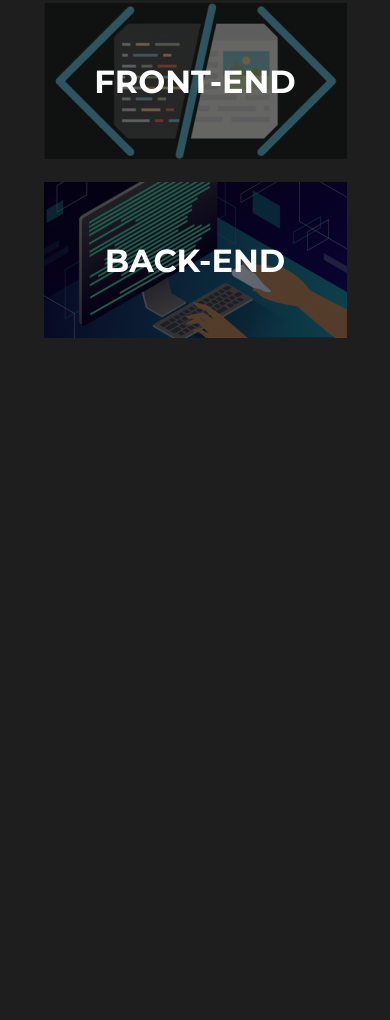
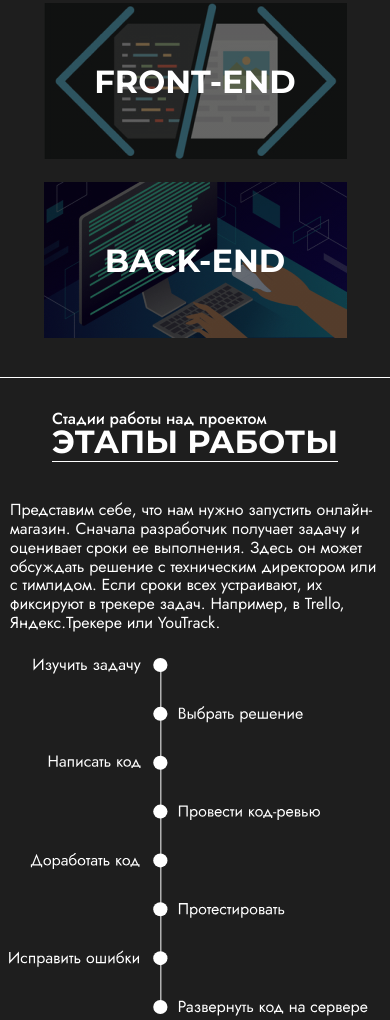
Before and after one commit to Josuke12/my-profession, a website: page src/index.pug in a window 390 px wide. Shown: the part 971-1991 px from the top of the page. Before the commit the page ends 1309 px from the top, so only its background shows below. Drawn offline with nearby package versions, Linux system fonts and the light colour scheme; files that its build step writes are made by us from their sources; files whose address does not match are found by name.

Commit message:
Add etaps-block

```diff
--- /dev/null
+++ b/js/layout.js
@@ -0,0 +1,9 @@
+// Получает все элементы таймлайна и даёт класс чётным
+
+const timelineElements = document.querySelectorAll('#timeline > li');
+
+timelineElements.forEach((elem, index) => {
+	if((index + 1) % 2 == 0) {
+		elem.classList.add('even');
+	}
+});
--- a/src/base.pug
+++ b/src/base.pug
@@ -31,3 +31,4 @@ html(lang=siteLang)
             block content
         script(src="js/vendor/particles.min.js" defer)
         script(src="js/particles.js" defer)
+        script(src="js/layout.js" defer)
--- a/src/index.pug
+++ b/src/index.pug
@@ -5,3 +5,4 @@ block content
 		.container
 			include ./pug/components/main-block
 			include ./pug/components/about-block
+			include ./pug/components/etaps-block
--- /dev/null
+++ b/src/pug/components/etaps-block.pug
@@ -0,0 +1,10 @@
+
+section.etaps-block
+	+line
+	.etaps-block__bottom
+		.etaps-block__text
+			+createTitle('Этапы работы', 'Стадии работы над проектом')
+			p.
+				Представим себе, что нам нужно запустить онлайн-магазин. Сначала разработчик получает задачу и оценивает сроки ее выполнения. Здесь он может обсуждать решение с техническим директором или с тимлидом. Если сроки всех устраивают, их фиксируют в трекере задач. Например, в Trello, Яндекс.Трекере или YouTrack.
+		.etaps-block__timeline
+			img(src="img/timeline.svg", alt="")
--- a/src/scss/_settings.scss
+++ b/src/scss/_settings.scss
@@ -35,13 +35,12 @@ button, input {
 }
 
 #particles-js {
-    width: 100vw;
-    height: 100vh;
-    position: absolute;
+    width: 100%;
+    height: 100%;
+    position: fixed;
     z-index: 20;
     top: 0;
     left: 0;
-    overflow: hidden;
 }
 
 .container {
--- /dev/null
+++ b/src/scss/components/etaps-block.scss
@@ -0,0 +1,47 @@
+.etaps-block {
+	&__bottom {
+		margin-top: 2.9rem;
+		display: flex;
+		align-items: stretch;
+	}
+	&__text {
+		> p {
+			margin-top: 4.6rem;
+			line-height: 117%;
+			font-size: 1.6rem;
+			max-width: 44.852rem;
+		}
+		margin-right: 7.034rem;
+	}
+	&__timeline img {
+		max-width: 37.614rem;
+		max-height: 36.6rem;
+	}
+}
+
+@media (max-width: 905px) {
+	.etaps-block {
+		&__bottom {
+			flex-direction: column;
+			align-items: center;
+		}
+		&__text {
+			margin-right: 0;
+			margin-bottom: 2rem;
+			> p {
+				padding: 0 1rem;
+			}
+		}
+	}
+}
+
+@media (max-width: 500px) {
+	.etaps-block {
+		&__text {
+			display: flex;
+			flex-direction: column;
+			align-items: center;
+			justify-content: center;
+		}
+	}
+}
--- a/src/scss/components/line.scss
+++ b/src/scss/components/line.scss
@@ -1,5 +1,5 @@
 .line {
-	max-width: 73.1rem;
+	max-width: 74.5rem;
 	height: .1rem;
 	background: #fff;
 	margin: 3.9rem auto 0;
--- a/src/scss/main.scss
+++ b/src/scss/main.scss
@@ -1,13 +1,19 @@
 // Главный scss файл
 // Подключает все сторонние scss файлы
 
+
+// Файлы настроек
 @import '_settings';
 @import '_fonts';
 
-// Подключение компонент
+// Глобальные компоненты
+@import 'components/title';		// 	Загаловки и подзагаловки
+@import 'components/line';		// 	Горизонтальная линия
+@import 'components/card'; 		// 	3D Карточка
 
-@import 'components/main-block';
-@import 'components/title';
-@import 'components/line';
-@import 'components/about-block';
-@import 'components/card';
+
+// Локальные компоненты
+
+@import 'components/main-block';	// Главный блок
+@import 'components/about-block';	// Блок об ответвлениях
+@import 'components/etaps-block';	// Блок этапов
```
Also changed, not shown: css/style.css, img/timeline.svg (added), index.html.
